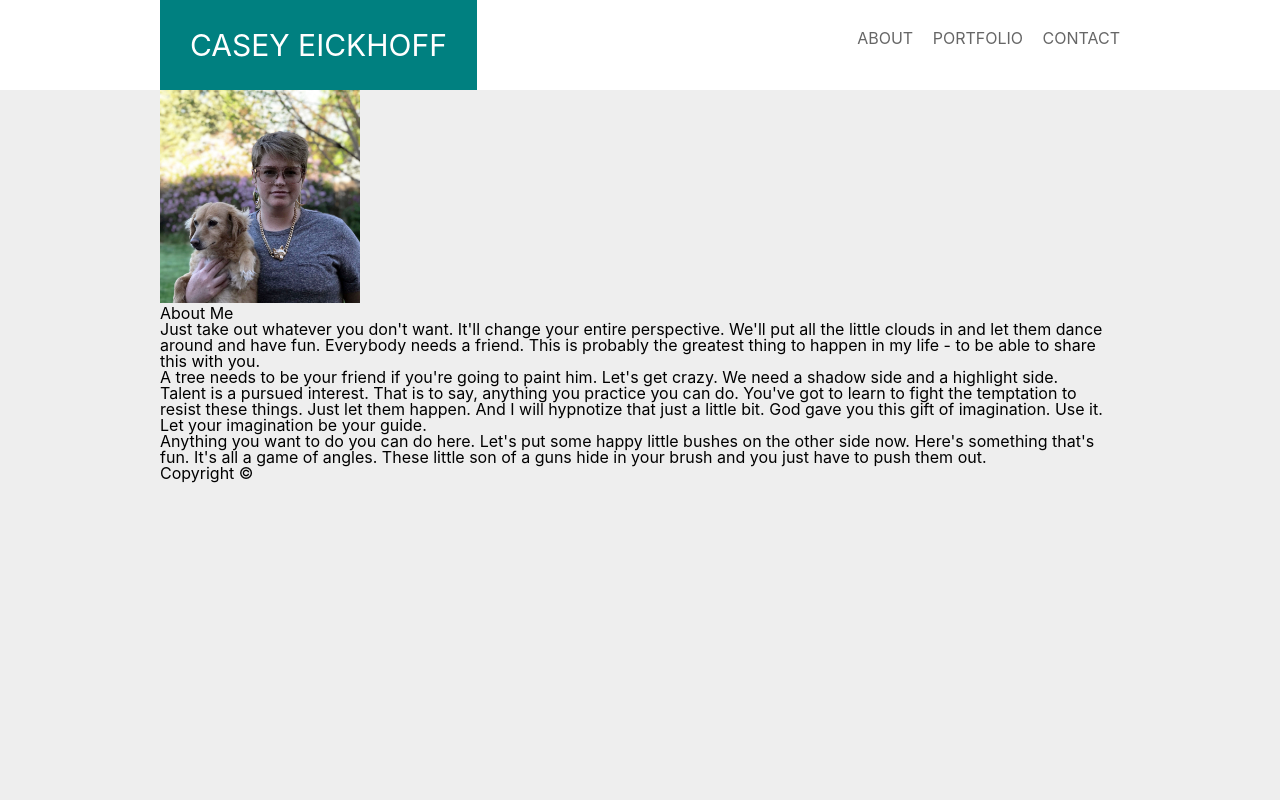
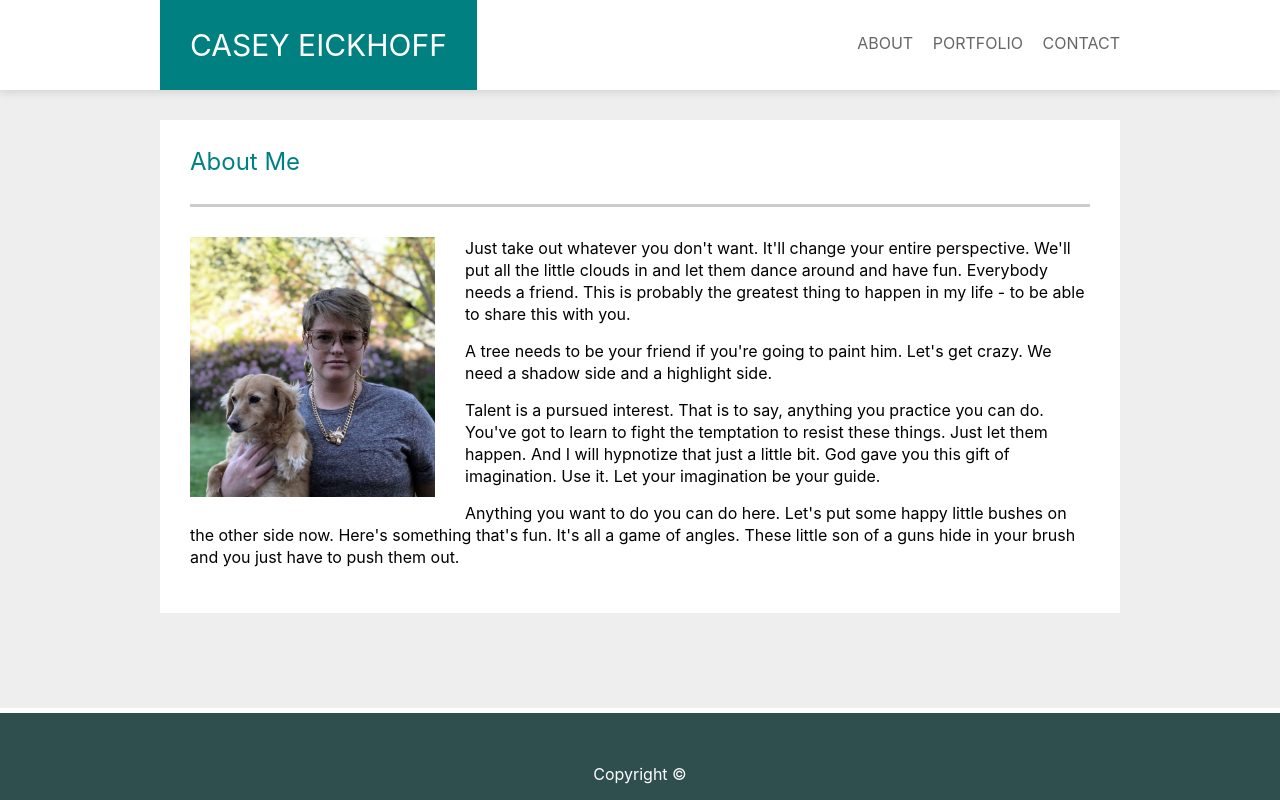
Before and after one commit to caseyisonit/Basic-Porfolio, a plain HTML site: page index.html in a window 1280 px wide. Drawn offline with Linux system fonts and the light colour scheme.

Commit message:
finished the nav off with a box shadow. laid out the content and got the text to image wrap. still need to finish the footer.

```diff
--- a/assets/css/style.css
+++ b/assets/css/style.css
@@ -9,12 +9,6 @@
     width: 960px;
 }
 
-.header {
-    background: white;
-    position: relative;
-    width: 100%;
-}
-
 .main-menu {
     font-size: 16px;
     color: #666;
@@ -22,15 +16,41 @@
     margin-left: 15px;
 }
 
+.content-box {
+    background: white;
+    margin-top: 30px;
+    padding: 30px;
+}
+
+#profile-pic {
+    width: 245px;
+    float: left;
+    margin: 0 30px 20px 0;
+}
+
 body {
     background: #eee;
     font-family: -apple-system, BlinkMacSystemFont, 'Segoe UI', Roboto, Oxygen, Ubuntu, Cantarell, 'Open Sans', 'Helvetica Neue', sans-serif;
+}
+
+/* navigation css */
+.header {
+    background: white;
+    box-shadow: 0 1px 10px rgba(0, 0, 0, .15);
+    position: relative;
+    width: 100%;
 }
 
 nav {
     display: block;
     margin: 0 auto;
 }
+
+ul {
+    float: right;
+    padding: 35px 0px;
+}
+/* end navigation css */
 
 h1 {
     font-size: 30px;
@@ -39,11 +59,35 @@ h1 {
     text-align: center;
     padding: 30px;
     float: left;
-    width:
-
 }
 
-ul {
-    float: right;
-    padding: 30px 0px;
+h2 {
+    font-size: 24px;
+    color: teal;
+    padding-bottom: 30px;
+    border-bottom: #ccc solid;
+    margin-bottom: 30px;
 }
+
+p {
+    font-size: 16px;
+    line-height: 22px;
+    padding-bottom: 15px;
+}
+
+footer {
+    position: fixed;
+    left: 0;
+    bottom: 0;
+    width: 100%;
+    background-color: darkslategrey;
+    color: white;
+    text-align: center;
+    border-top-color: teal;
+    border-top: 5px;
+    border-top-style: solid;
+}
+
+.footer {
+    padding-top: 50px;
+}
--- a/index.html
+++ b/index.html
@@ -1,12 +1,14 @@
 <!DOCTYPE html>
+
 <head>
     <title>Casey Eickhoff's Developer Portfolio</title>
     <meta charset="UTF-8" />
     <link rel="stylesheet" href="assets/css/reset.css">
     <link rel="stylesheet" type="text/css" href="assets/css/style.css">
 </head>
+
 <body>
-
+    <!-- top navigation bar -->
     <div class="header">
         <nav class="clearfix">
             <h1>CASEY EICKHOFF</h1>
@@ -18,11 +20,14 @@
         </nav>
     </div>
 
+    <!-- site margins -->
     <div class="wrap-all">
 
-    <div>
-        <img src="assets/images/about-casey.jpg" alt="Image of Casey holding her dog Greta" style="width:200px;"/>
+        <!-- site content -->
+        <div class="content-box">
+
             <h2>About Me</h2>
+            <img class="clearfix" id="profile-pic" src="assets/images/about-casey.jpg" alt="Image of Casey holding her dog Greta" class=""/>
             <p>Just take out whatever you don't want. It'll change your entire perspective. We'll put all the little clouds in and let them dance around and have fun. Everybody needs a friend. This is probably the greatest thing to happen in my life - to be able to share this with you.</p>
 
             <p>A tree needs to be your friend if you're going to paint him. Let's get crazy. We need a shadow side and a highlight side.</p>
@@ -31,10 +36,11 @@
 
             <p>Anything you want to do you can do here. Let's put some happy little bushes on the other side now. Here's something that's fun. It's all a game of angles. These little son of a guns hide in your brush and you just have to push them out.</p>
         </div>
-    <footer>
-        <p>Copyright &copy;</p>
-    </footer>
 
     </div>
 
+    <footer>
+        <p class="footer">Copyright &copy;</p>
+    </footer>
+
 </body>
```
Lines whose indentation alone changed are shown as unchanged.
